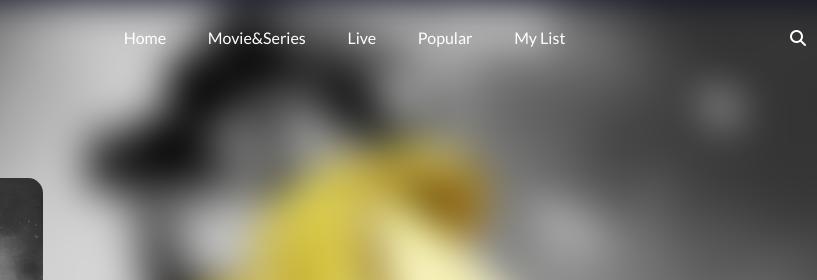
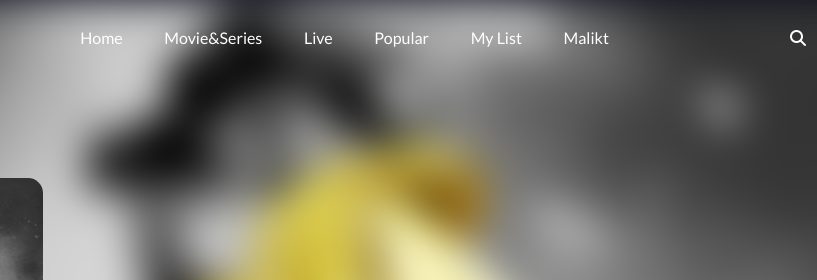
Before and after one commit to nbbanu/filimo, a plain HTML site: page index.html in a window 1280 px wide. Shown: the top 280 px of the page, 345-1162 px from the left. Drawn offline with Linux system fonts and the light colour scheme.

Commit message:
yeni menu elemanı eklendi

```diff
--- a/index.html
+++ b/index.html
@@ -40,6 +40,7 @@
               <li><a href="#live">Live</a></li>
               <li><a href="#popular">Popular</a></li>
               <li><a href="#my-list">My List</a></li>
+              <li><a href="#my-list">Malikt</a></li>
             </ul>
           </div>
           <div class="search">
```
